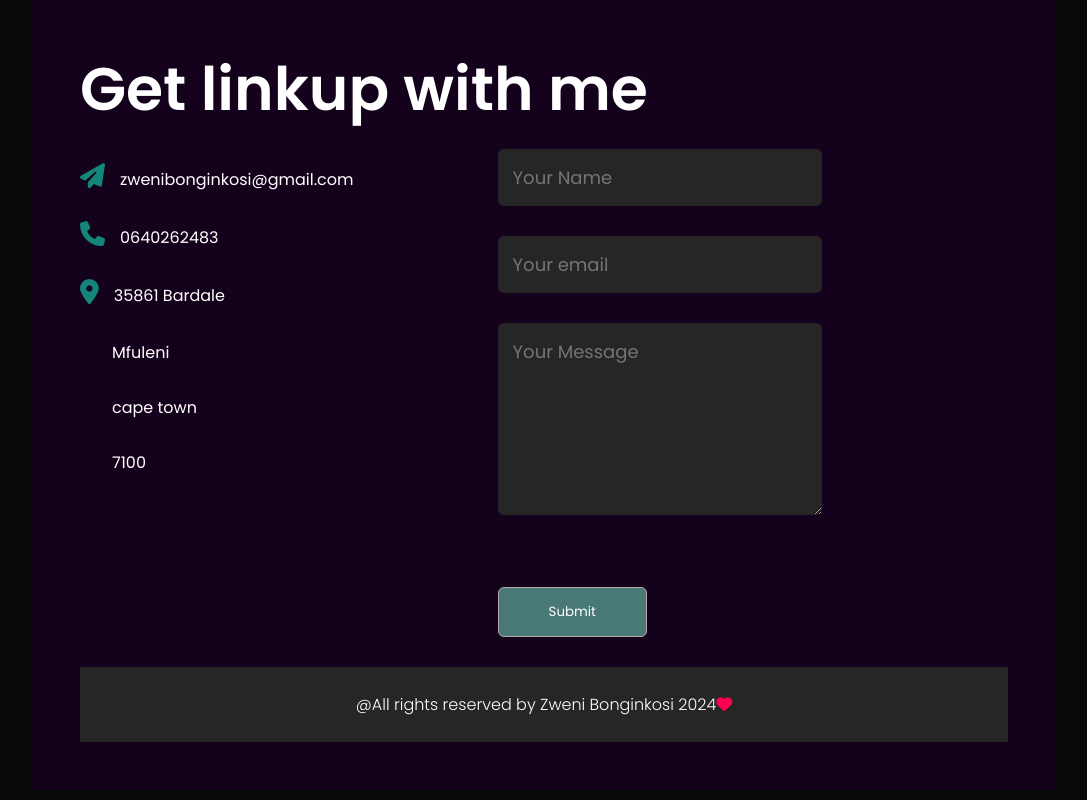
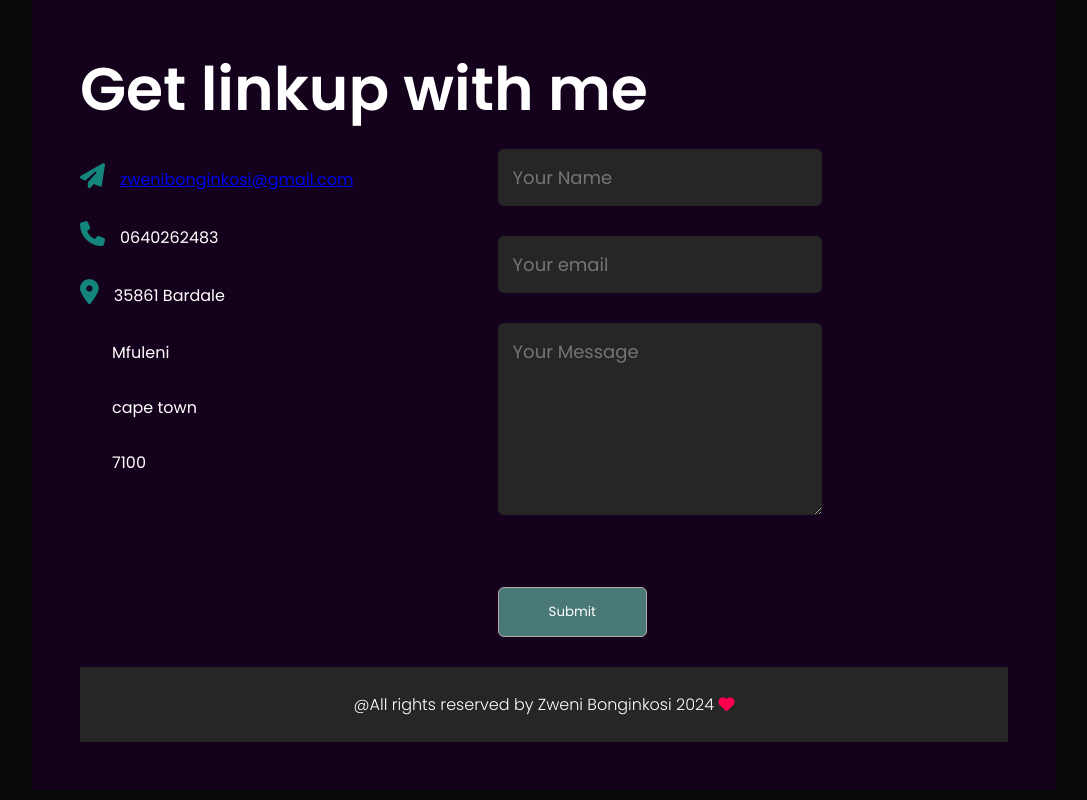
Before and after one commit to Bawrer/Bawrer-portfolio, a React (Create React App) app: page / in a window 1280 px wide. Shown: the part 3517-4317 px from the top of the page, without its empty margins (96-1183 px from the left). Built offline with nearby package versions, Linux system fonts and the light colour scheme.

Commit message:
emailjs insertion

```diff
--- a/package.json
+++ b/package.json
@@ -10,6 +10,7 @@
     "@testing-library/jest-dom": "^5.17.0",
     "@testing-library/react": "^13.4.0",
     "@testing-library/user-event": "^13.5.0",
+    "emailjs-com": "^3.2.0",
     "react": "^18.2.0",
     "react-dom": "^18.2.0",
     "react-icons": "^5.0.1",
--- a/src/components/Contact/contact.js
+++ b/src/components/Contact/contact.js
@@ -1,7 +1,6 @@
+import emailjs from 'emailjs-com'; // Import Email.js library
 import React, { useState } from 'react';
 import './contact.css';
-
-
 
 const Contact = () => {
   const [formData, setFormData] = useState({
@@ -30,39 +29,32 @@ const Contact = () => {
   const handleSubmit = (e) => {
     e.preventDefault();
     if (validateForm()) {
-      // Submit form data to Google Sheet or any other server
-      console.log('Form submitted successfully');
+      // Send email using Email.js
+      emailjs.sendForm('service_buqghte', 'template_b7ap1p3', e.target, 'TyJwVDyeaaOkUE4R8')
+        .then((result) => {
+          console.log('Email sent successfully:', result.text);
+          setMsg('Message sent successfully');
+        }, (error) => {
+          console.error('Email sending failed:', error.text);
+          setMsg('Failed to send message');
+        });
     }
   };
 
   return (
     <div id="contact">
       <div className="container">
-
         <div className="row">
           <h1 className="sub-title">Get linkup with me</h1>
           <div className='left-and-right'>
             <div className="contact-left">
-
-            <p>
-              <i className="fa-solid fa-paper-plane"></i>zwenibonginkosi@gmail.com
-            </p>
-            <p>
-              <i className="fa-solid fa-phone"></i>0640262483
-            </p>
-            <p><i class="fa-solid fa-location-dot"></i>
-                35861  Bardale
-            </p>
+              <p><i className="fa-solid fa-paper-plane"></i><a href='mailto:zwenibonginkosi@gmail.com'>zwenibonginkosi@gmail.com</a></p>
+              <p><i className="fa-solid fa-phone"></i>0640262483</p>
+              <p><i className="fa-solid fa-location-dot"></i>35861 Bardale</p>
               <pre>
-                <p>
-                  Mfuleni
-                </p>
-                <p>
-                    cape town
-                </p>
-                <p>
-                  7100
-                </p>
+                <p>Mfuleni</p>
+                <p>cape town</p>
+                <p>7100</p>
               </pre>
             </div>
             <div className="contact-right">
@@ -75,6 +67,7 @@ const Contact = () => {
                   onChange={handleChange}
                 />
                 <input
+                  type="email"
                   name="email"
                   placeholder="Your email"
                   value={email}
@@ -87,16 +80,13 @@ const Contact = () => {
                   value={message}
                   onChange={handleChange}
                 ></textarea>
-              <button type="submit" className="btn btn2">
-                Submit
-              </button>
+                <button type="submit" className="btn btn2">Submit</button>
               </form>
               <span id="msg">{msg}</span>
             </div>
           </div>
-
-          <div class="copyright">
-      <p>@All rights reserved by Zweni Bonginkosi 2024<i class="fa-solid fa-heart"></i>  </p>
+          <div className="copyright">
+            <p>@All rights reserved by Zweni Bonginkosi 2024 <i className="fa-solid fa-heart"></i></p>
           </div>
         </div>
       </div>
--- a/src/components/Intro/intro.js
+++ b/src/components/Intro/intro.js
@@ -1,6 +1,6 @@
 import React, { useState } from 'react';
 import './intro.css';
-import video from '../../assets/Back_video (1).mp4'
+
 
 
 const Intro = () => {
```
Also changed, not shown: firebase.json (added), 2 other files (tests, documents, lock files or other folders). Lines whose indentation alone changed are shown as unchanged.
